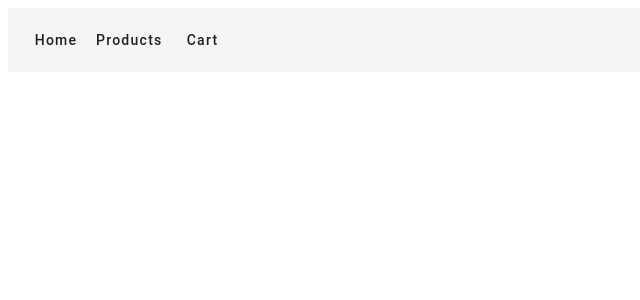
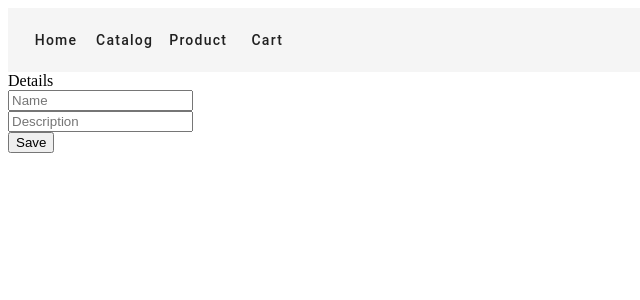
Before and after one commit to bjornmagnusson-consid/angular-learning, an Angular app: page /products/edit in a window 1280 px wide. Shown: the top 300 px of the page, without its empty margins (0-640 px from the left). Built offline with nearby package versions, Linux system fonts and the light colour scheme; no server answers.

Commit message:
Added editing product

```diff
--- a/src/app/app-routing.module.ts
+++ b/src/app/app-routing.module.ts
@@ -4,9 +4,12 @@ import { HomeComponent } from './home/home.component';
 import { ProductsComponent } from './products/products.component';
 import { ProductComponent } from './products/product.component';
 import { CartComponent } from './cart/cart.component';
+import { EditProductComponent } from './edit-product/edit-product.component';
 
 const routes: Routes = [
   { path: "products", component: ProductsComponent },
+  { path: 'products/edit', component: EditProductComponent },
+  { path: 'products/edit/:id', component: EditProductComponent },
   { path: 'products/:id', component: ProductComponent },
   { path: 'home', component: HomeComponent },
   { path: "cart", component: CartComponent },
--- /dev/null
+++ b/src/app/edit-product/edit-product.component.html
@@ -0,0 +1,12 @@
+<div>
+    <form>
+        <section>
+            <nav>Details</nav>
+            <input [formControl]="name" placeholder="Name"/><br/>
+            <input [formControl]="description" placeholder="Description"/><br/>
+        </section>
+    </form>
+    <div>
+        <button (click)="save()">Save</button>
+    </div>
+</div>
--- /dev/null
+++ b/src/app/edit-product/edit-product.component.ts
@@ -0,0 +1,41 @@
+import { Component } from '@angular/core';
+import { FormControl } from '@angular/forms';
+import { ActivatedRoute } from '@angular/router';
+import { ProductService } from '../products/product.service';
+
+@Component({
+  selector: 'app-edit-product',
+  templateUrl: './edit-product.component.html',
+  styleUrls: ['./edit-product.component.css']
+})
+export class EditProductComponent {
+  id!: number
+
+  name: FormControl = new FormControl()
+  description: FormControl = new FormControl()
+
+  constructor(
+    private productService: ProductService,
+    private route: ActivatedRoute) {}
+
+  ngOnInit() {
+    console.log('EditProductComponent ngOnInit')
+
+    const idParameter = this.route.snapshot.paramMap.get('id');
+    if (idParameter !== null) {
+      const id = Number(idParameter);
+      console.log(`EditProductComponent Loading product with id ${id}`)
+      this.productService.getProduct(id).subscribe(product => {
+        console.log(`Loaded product with id ${product.id}`)
+        this.id = product.id
+        this.name.setValue(product.name)
+        this.description.setValue(product.description)
+      })
+    }
+  }
+
+  save() {
+    var updatedProduct = {id: this.id, name: this.name.value, description: this.description.value}
+    this.productService.saveProduct(updatedProduct).subscribe()
+  }
+}
--- a/src/app/header/header.component.ts
+++ b/src/app/header/header.component.ts
@@ -8,7 +8,8 @@ import { Component } from '@angular/core';
 export class HeaderComponent {
   menuItems: MenuItem[] = [
     {link: 'home', text: 'Home'},
-    {link: 'products', text: 'Products'},
+    {link: 'products', text: 'Catalog'},
+    {link: 'products/edit', text: 'Product'},
     {link: 'cart', text: 'Cart'}
   ]
 }
--- a/src/app/products/product.service.ts
+++ b/src/app/products/product.service.ts
@@ -25,6 +25,19 @@ export class ProductService {
     )
   }
 
+  saveProduct(product: IProduct) : Observable<void> {
+    console.log('ProductService saveProduct')
+    console.log(product)
+    if (product.id === undefined) {
+      return this.http.put<IProduct>(this.config.getApiUrl('/api/products'), product).pipe(
+        catchError(this.handleError)
+      )
+    }
+    return this.http.put<IProduct>(this.config.getApiUrl('/api/products'), product).pipe(
+      catchError(this.handleError)
+    )
+  }
+
   private handleError(error: HttpErrorResponse) : Observable<any> {
     return of([]);
   }
--- a/src/app/products/products.component.html
+++ b/src/app/products/products.component.html
@@ -1,10 +1,11 @@
 <div>{{products?.length}} product</div>
- <mat-grid-list cols="4" rowHeight="100px">
+ <mat-grid-list cols="3" rowHeight="100px">
     <mat-grid-tile
         *ngFor="let product of products"
         [colspan]="1"
         [rowspan]="1">
         <a mat-button routerLink="/products/{{ product.id }}">{{ product.name }}</a>
         <button (click)="addToCart(product.id)">Buy</button>
+        <a mat-button routerLink="/products/edit/{{ product.id }}">Edit</a>
     </mat-grid-tile>
   </mat-grid-list>
```
Also changed, not shown: src/app/app.module.ts (+6 -2 lines), src/app/edit-product/edit-product.component.css (added), 2 other files (tests, documents, lock files or other folders).
